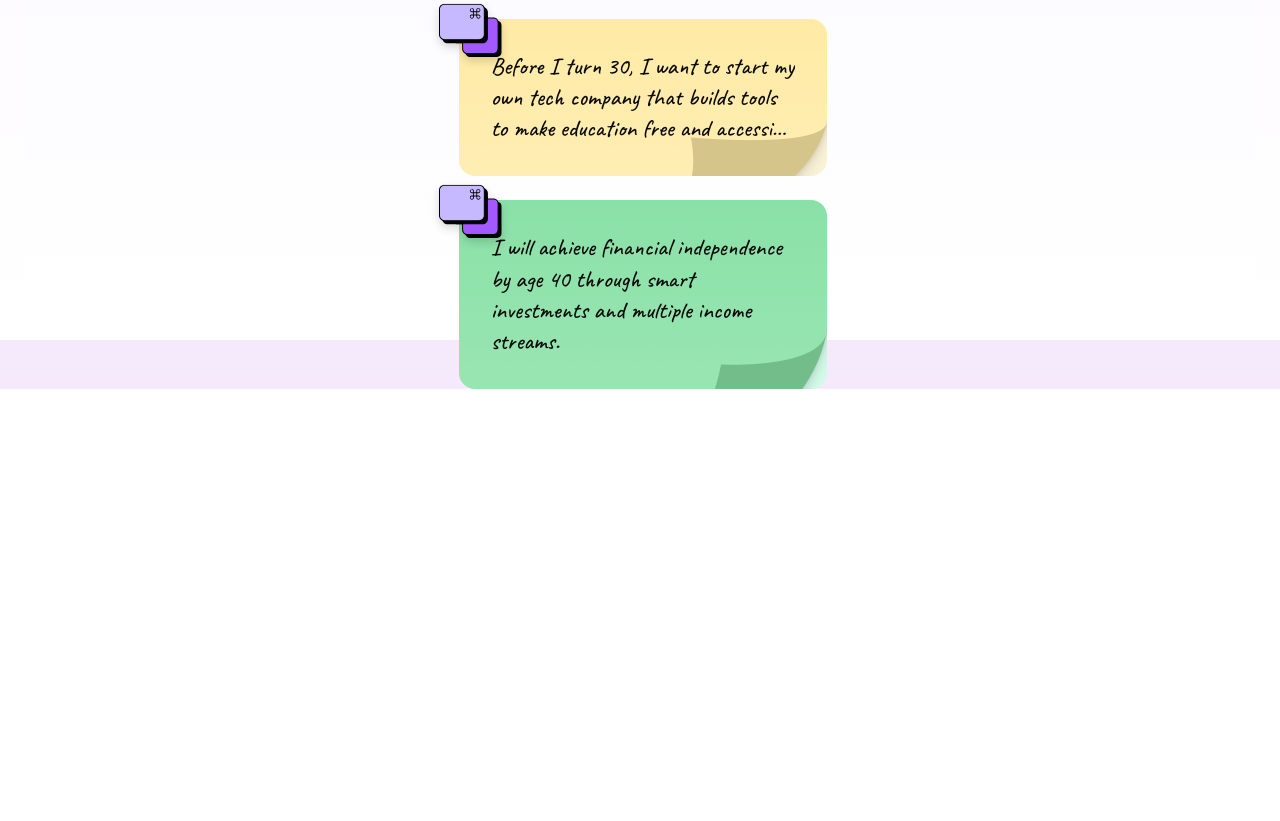
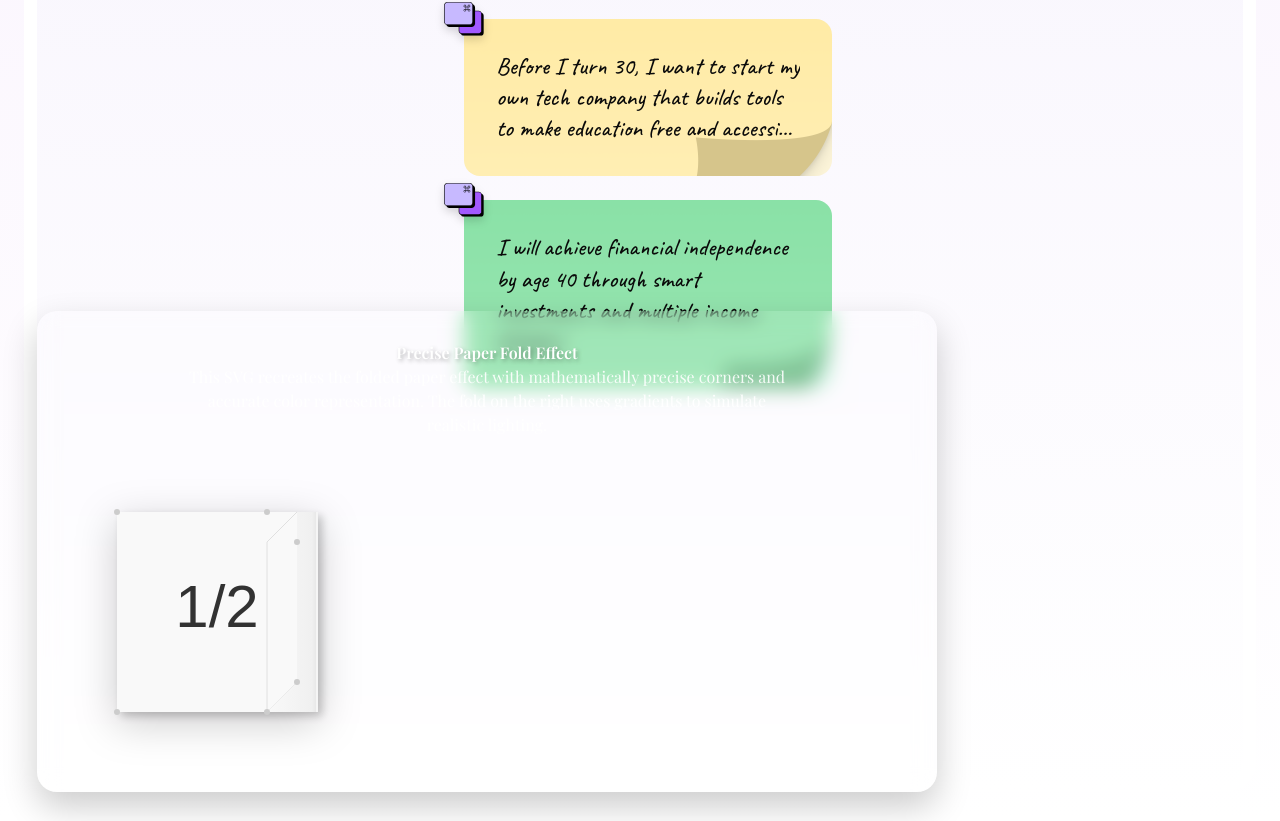
Before and after one commit to segunojo1/avida, a Next.js app: page / in a window 1280 px wide. Shown: the part 1496-2317 px from the top of the page. Before the commit the page ends 1885 px from the top, so only its background shows below. Built offline with nearby package versions, Linux system fonts and the light colour scheme; a web font is replaced by a local one.

Commit message:
new card ui

```diff
--- a/src/app/globals.css
+++ b/src/app/globals.css
@@ -155,3 +155,81 @@
     font-style: normal;
   }
 }
+
+.container {
+  background-color: rgba(255, 255, 255, 0.1);
+  backdrop-filter: blur(10px);
+  border-radius: 20px;
+  padding: 30px;
+  box-shadow: 0 15px 35px rgba(0, 0, 0, 0.2);
+  text-align: center;
+  max-width: 900px;
+}
+
+h1 {
+  color: white;
+  margin-top: 0;
+  font-weight: 600;
+  text-shadow: 2px 2px 4px rgba(0, 0, 0, 0.3);
+}
+
+.description {
+  color: rgba(255, 255, 255, 0.9);
+  margin-bottom: 25px;
+  line-height: 1.5;
+  max-width: 600px;
+  margin-left: auto;
+  margin-right: auto;
+}
+
+.svg-container {
+  filter: drop-shadow(0 10px 20px rgba(0, 0, 0, 0.2));
+}
+
+.code-container {
+  background-color: #1e293b;
+  border-radius: 10px;
+  padding: 20px;
+  margin-top: 30px;
+  text-align: left;
+  overflow-x: auto;
+}
+
+.code-header {
+  display: flex;
+  justify-content: space-between;
+  align-items: center;
+  margin-bottom: 15px;
+}
+
+.code-header h3 {
+  color: white;
+  margin: 0;
+  font-size: 18px;
+}
+
+.copy-btn {
+  background: #0ea5e9;
+  color: white;
+  border: none;
+  padding: 8px 15px;
+  border-radius: 5px;
+  cursor: pointer;
+  font-weight: 600;
+  transition: background 0.3s;
+}
+
+.copy-btn:hover {
+  background: #0284c7;
+}
+
+pre {
+  color: #e2e8f0;
+  margin: 0;
+  font-size: 14px;
+  line-height: 1.4;
+}
+
+.comment {
+  color: #94a3b8;
+}
--- a/src/app/page.tsx
+++ b/src/app/page.tsx
@@ -47,7 +47,7 @@ export default function Home() {
           </div>
         </div>
 
-        <div>
+        <div className="px-[13px]">
           <DreamboardWall />
         </div>
       </main>
--- a/src/components/dreamboard-card.tsx
+++ b/src/components/dreamboard-card.tsx
@@ -47,8 +47,8 @@ const DreamboardCard = ({ card, icon, message, className = '' }: Props) => {
         <Image
           src={icon}
           alt=""
-          width={63}
-          height={63}
+          width={40}
+          height={40}
           className="drop-shadow-lg"
         />
       </div>
@@ -59,7 +59,6 @@ const DreamboardCard = ({ card, icon, message, className = '' }: Props) => {
         onMouseEnter={() => setIsHovered(true)}
         onMouseLeave={() => setIsHovered(false)}
       >
-        {/* Card Background */}
         <div className="absolute inset-0 w-full h-full">
           <Image
             src={`/assets/${card}.png`}
--- a/src/components/dreamboard-wall.tsx
+++ b/src/components/dreamboard-wall.tsx
@@ -2,6 +2,7 @@
 import { sampleDreamcards } from '@/constants'
 import React, { useMemo } from 'react'
 import DreamboardCard from './dreamboard-card'
+import Paperfold from './paperfold'
 
 // Card size configuration
 const CARD_SIZES = {
@@ -47,7 +48,7 @@ const DreamboardWall = () => {
 
   return (
     <div className='bg-gradient-to-b rounded-4xl from-[#F3EEFC] to-[#FFFFFF00] w-full min-h-[160vh]  h-full'>
-      <div className='py-12 md:py-16 lg:py-20 px-4 sm:px-6 lg:px-8 max-w-7xl min-h-[160vh] mx-auto'>
+      <div className='py-12 md:py-16 lg:py-20 px-4 sm:px-6 lg:px-9 max-w-7xl min-h-[160vh] mx-auto'>
         <div className='grid grid-cols-1 md:grid-cols-2 lg:grid-cols-3 gap-10 auto-rows-[0]'>
           {masonryLayout.map((column, colIndex) => (
             <div key={`column-${colIndex}`} className='flex flex-col gap-6'>
@@ -63,6 +64,8 @@ const DreamboardWall = () => {
           ))}
         </div>
       </div>
+
+      <Paperfold />
     </div>
   )
 }
--- /dev/null
+++ b/src/components/paperfold.tsx
@@ -0,0 +1,54 @@
+import React from 'react'
+
+const Paperfold = () => {
+  return (
+    <div className='container'>
+        <h1>Precise Paper Fold Effect</h1>
+        <p className="description">This SVG recreates the folded paper effect with mathematically precise corners and accurate color representation. The fold on the right uses gradients to simulate realistic lighting.</p>
+
+        <div className="svg-container">
+            <svg width="300" height="300" viewBox="0 0 300 300">
+                <defs>
+                    <linearGradient id="foldGradient" x1="0%" y1="0%" x2="100%" y2="0%">
+                        <stop offset="0%" stop-color="#f9f9f9" />
+                        <stop offset="90%" stop-color="#f0f0f0" />
+                        <stop offset="100%" stop-color="#e6e6e6" />
+                    </linearGradient>
+
+                    <filter id="shadow" x="-20%" y="-20%" width="140%" height="140%">
+                        <feGaussianBlur in="SourceAlpha" stdDeviation="4" />
+                        <feOffset dx="4" dy="4" result="offsetblur"/>
+                        <feFlood flood-color="rgba(0,0,0,0.2)"/>
+                        <feComposite in2="offsetblur" operator="in"/>
+                        <feMerge>
+                            <feMergeNode/>
+                            <feMergeNode in="SourceGraphic"/>
+                        </feMerge>
+                    </filter>
+                </defs>
+
+                <g filter="url(#shadow)">
+                    <path d="M250,50 L250,250 L200,250 L230,220 L230,80 L200,50 Z" fill="url(#foldGradient)"/>
+
+                    <path d="M50,50 L230,50 L230,220 L200,250 L50,250 Z" fill="#f9f9f9"/>
+
+                    <text x="150" y="165" font-family="Arial" font-size="60" text-anchor="middle" fill="#333">1/2</text>
+
+                    <path d="M230,50 L200,80 L200,250" fill="none" stroke="#e0e0e0" stroke-width="1"/>
+
+                    <path d="M250,50 L250,250" fill="none" stroke="#f5f5f5" stroke-width="2"/>
+                </g>
+
+                <circle cx="50" cy="50" r="3" fill="#ccc"/>
+                <circle cx="50" cy="250" r="3" fill="#ccc"/>
+                <circle cx="200" cy="250" r="3" fill="#ccc"/>
+                <circle cx="230" cy="220" r="3" fill="#ccc"/>
+                <circle cx="230" cy="80" r="3" fill="#ccc"/>
+                <circle cx="200" cy="50" r="3" fill="#ccc"/>
+            </svg>
+        </div>
+    </div>
+  )
+}
+
+export default Paperfold
```
Also changed, not shown: public/assets/sheet_clip_demo.svg (added).
